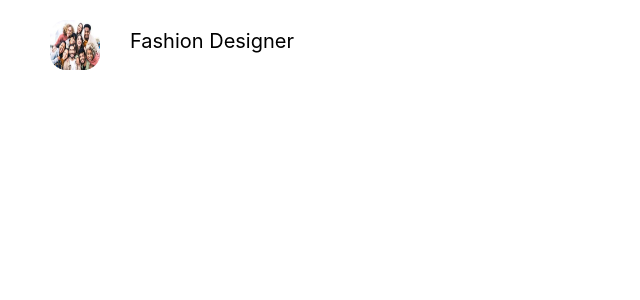
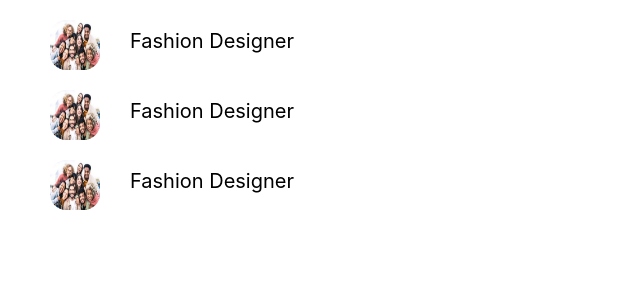
Before and after one commit to Kunalsinh/230823103, a React (Create React App) app: page / in a window 1280 px wide. Shown: the top 300 px of the page, without its empty margins (0-640 px from the left). Built offline with nearby package versions, Linux system fonts and the light colour scheme.

Commit message:
updated in project

```diff
--- a/src/App.js
+++ b/src/App.js
@@ -1,7 +1,7 @@
 import logo from "./logo.svg";
 import "./App.css";
 import Suggestion from "./Suggestions";
-const allData = require("./data.json");
+const allData = require("./suggestionsData.json");
 
 function App() {
   console.log(allData);
@@ -10,7 +10,6 @@ function App() {
       {
       allData.map(function (suggest) {
         return <Suggestion suggestionPic={suggest.suggestPic} suggestionName={suggest.suggestName} />
-
       })
       }
     </>
--- a/src/data.json
+++ /dev/null
@@ -1,6 +0,0 @@
-[
-    {
-        "suggestPic":"assets/group.jpeg",
-        "suggestName":"Fashion Designer"
-    }
-]
--- /dev/null
+++ b/src/suggestionsData.json
@@ -0,0 +1,14 @@
+[
+    {
+        "suggestPic":"assets/group.jpeg",
+        "suggestName":"Fashion Designer"
+    },
+    {
+        "suggestPic":"assets/group.jpeg",
+        "suggestName":"Fashion Designer"
+    },
+    {
+        "suggestPic":"assets/group.jpeg",
+        "suggestName":"Fashion Designer"
+    }
+]
```
